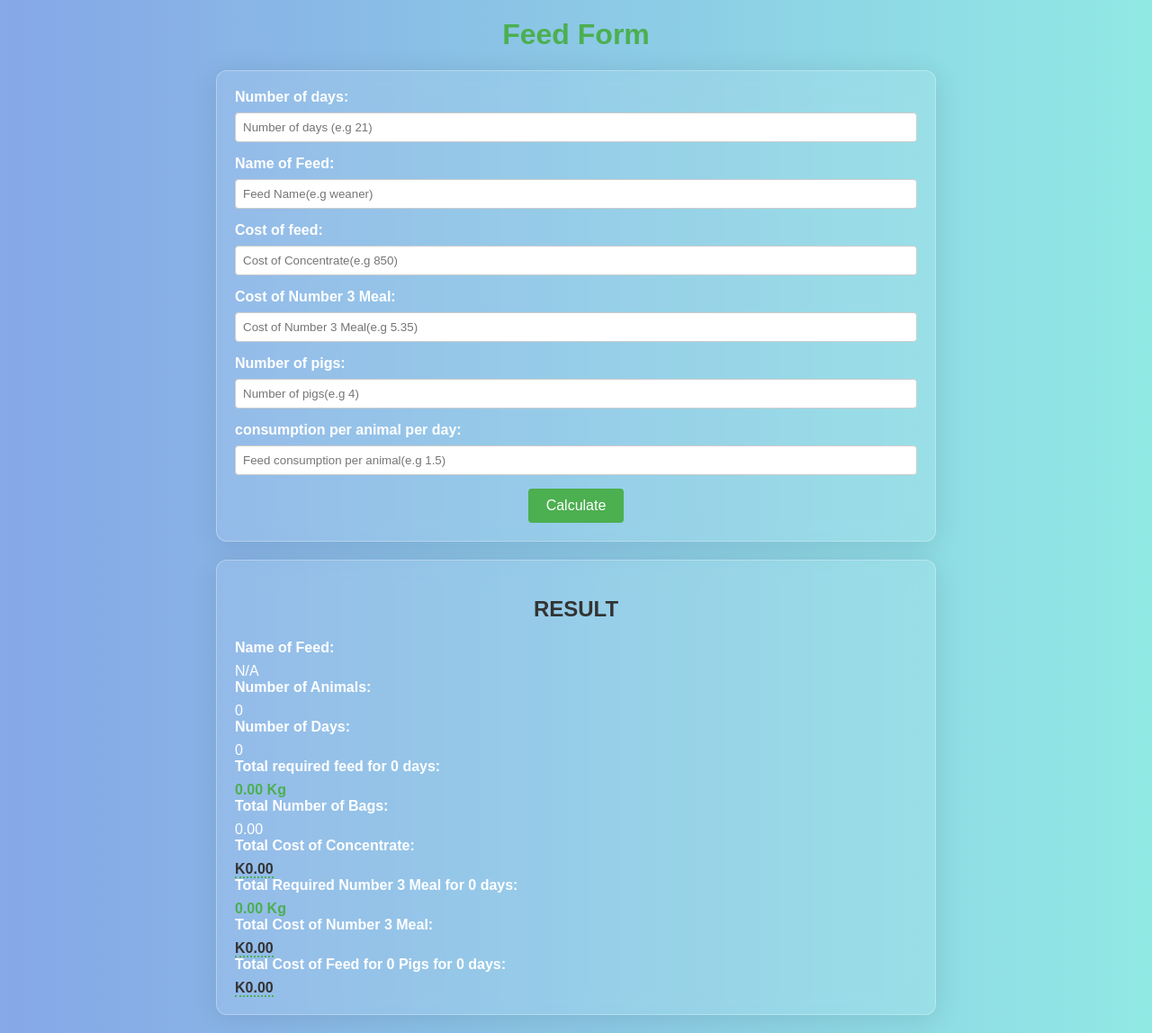
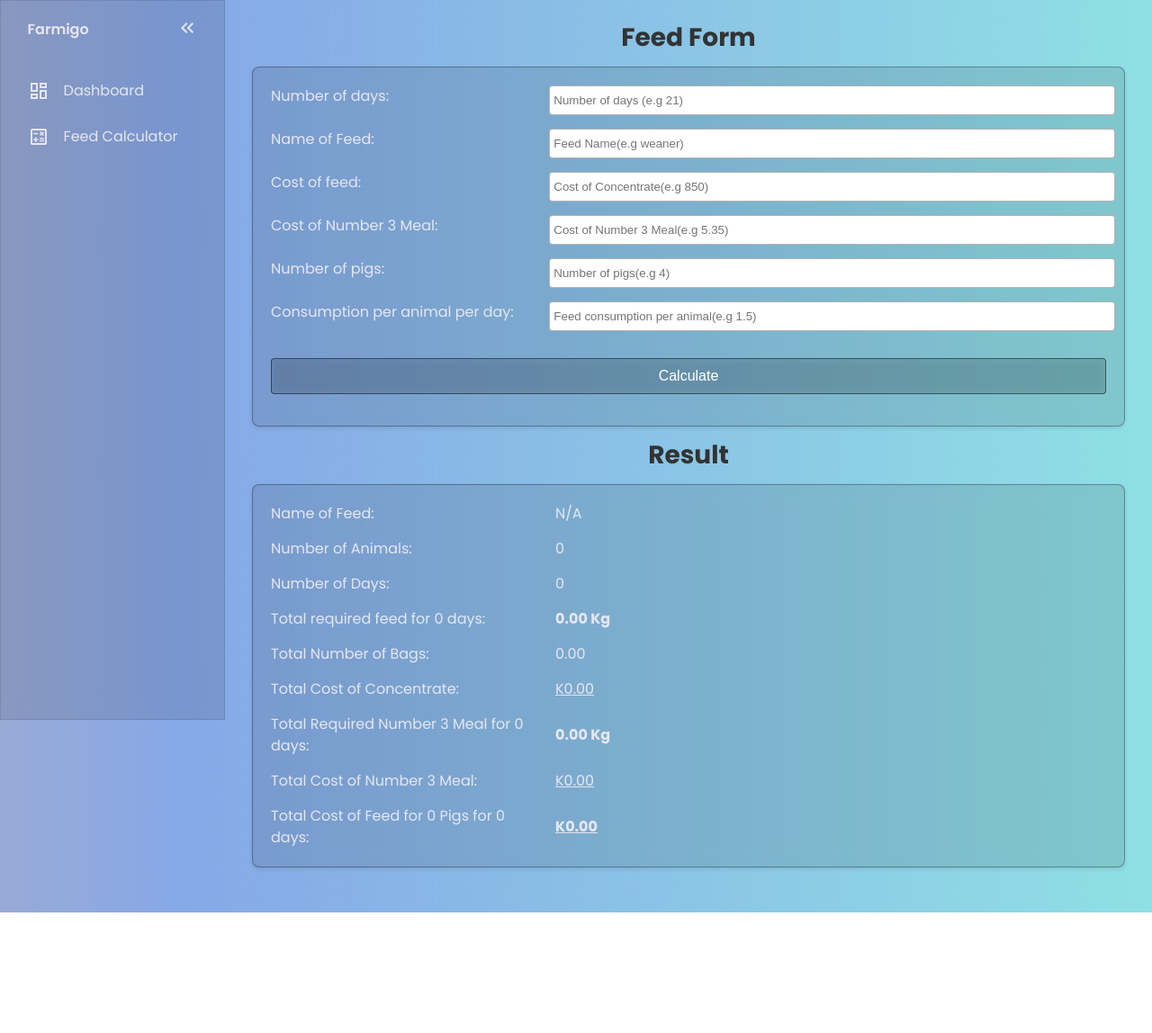
Before and after one commit to WhiteHatOracle/python-pig-management-system, a Flask app: page /calculate in a window 1280 px wide. Shown: the whole page at 90% size. After the commit the page ends 1014 px from the top, so only its background shows below. Run offline with Flask 3, Linux system fonts and the light colour scheme.

Commit message:
made too many edits to keep up with, among others, added a navbar

```diff
--- a/Templates/dashboard.html
+++ b/Templates/dashboard.html
@@ -1,14 +1,41 @@
 <!DOCTYPE html>
 <html lang="en">
 <head>
+    {% block head %}
     <meta charset="UTF-8">
     <meta name="viewport" content="width=device-width, initial-scale=1.0">
-    <link rel="stylesheet" href="{{ url_for('static', filename='css/main.css') }}">
-    <title>Dashboard</title>
+    <title>{% block title %}{% endblock %} - Dashboard</title>
+    <link rel="stylesheet" href="{{url_for('static', filename='css/base.css')}}">
+    {% endblock %}
 </head>
 <body>
-    <h1>you are logged in</h1>
-    <a href="{{url_for('logout')}}">logout</a>
-    <a href="{{url_for('calculate')}}">Feed Calculatoro</a>
+    <nav id="sidebar">
+        <ul>
+            <li>
+                <span class="logo">Farmigo</span>
+                <button onclick=toggleSidebar() id="toggle-btn">
+                    <svg xmlns="http://www.w3.org/2000/svg" height="24px" viewBox="0 -960 960 960" width="24px" fill="#e8eaed"><path d="M440-240 200-480l240-240 56 56-183 184 183 184-56 56Zm264 0L464-480l240-240 56 56-183 184 183 184-56 56Z"/></svg>
+                </button>
+            </li>
+            <li>
+                <a href="{{url_for('dashboard')}}">
+                    <svg xmlns="http://www.w3.org/2000/svg" height="24px" viewBox="0 -960 960 960" width="24px" fill="#e8eaed"><path d="M520-600v-240h320v240H520ZM120-440v-400h320v400H120Zm400 320v-400h320v400H520Zm-400 0v-240h320v240H120Zm80-400h160v-240H200v240Zm400 320h160v-240H600v240Zm0-480h160v-80H600v80ZM200-200h160v-80H200v80Zm160-320Zm240-160Zm0 240ZM360-280Z"/></svg>
+                    <span>Dashboard</span>
+                </a>
+            </li>
+            <li>
+            <a href="{{url_for('calculate')}}">
+                    <svg xmlns="http://www.w3.org/2000/svg" height="24px" viewBox="0 -960 960 960" width="24px" fill="#e8eaed"><path d="M320-240h60v-80h80v-60h-80v-80h-60v80h-80v60h80v80Zm200-30h200v-60H520v60Zm0-100h200v-60H520v60Zm44-152 56-56 56 56 42-42-56-58 56-56-42-42-56 56-56-56-42 42 56 56-56 58 42 42Zm-314-70h200v-60H250v60Zm-50 472q-33 0-56.5-23.5T120-200v-560q0-33 23.5-56.5T200-840h560q33 0 56.5 23.5T840-760v560q0 33-23.5 56.5T760-120H200Zm0-80h560v-560H200v560Zm0-560v560-560Z"/></svg>
+                    <span>Feed Calculator</span>
+                </a>
+            </li>
+
+        </ul>
+    </nav>
+    <main>
+
+        {% block content %}{% endblock %}
+    </main>
+    <script src="{{url_for('static', filename = 'js/script.js')}}"></script>
 </body>
 </html>
--- a/Templates/feed-calculator.html
+++ b/Templates/feed-calculator.html
@@ -1,3 +1,81 @@
+{% extends 'dashboard.html' %}
+
+{% block title %}Feed Planner{% endblock %}
+
+{% block head %}
+<meta name="viewport" content="width=device-width, initial-scale=1.0">
+<link rel="stylesheet" href="{{ url_for('static', filename='css/feedcalculator.css') }}">
+<link rel="stylesheet" href="{{ url_for('static', filename='css/base.css') }}">
+{% endblock %}
+
+{% block content %}
+<h1>Feed Form</h1>
+
+<form method="POST" action="?scroll=results">
+    {{ form.hidden_tag() }}
+    <label for="days">Number of days: </label>
+    {{ form.days(autocomplete="off") }}
+    <label for="feed">Name of Feed: </label>
+    {{ form.feed(autocomplete="off") }}
+    <label for="feed_cost">Cost of feed: </label>
+    {{ form.feed_cost(autocomplete="off") }}
+    <label for="num3_meal_cost">Cost of Number 3 Meal: </label>
+    {{ form.num3_meal_cost(autocomplete="off") }}
+    <label for="pigs">Number of pigs: </label>
+    {{ form.pigs(autocomplete="off") }}
+    <label for="feed_consumption">Consumption per animal per day: </label>
+    {{ form.feed_consumption(autocomplete="off") }}
+    <div class="submitBTN">
+        {{ form.submit }}
+    </div>
+</form>
+
+<h1>Result</h1>
+
+<div id="results" class="result-feed">
+    <label for="feed">Name of Feed: </label>
+    <span>{{ result.feed|default('N/A') }}</span>
+
+    <label for="pigs">Number of Animals: </label>
+    <span>{{ result.pigs|default(0) }}</span>
+
+    <label for="days">Number of Days: </label>
+    <span>{{ result.days|default(0) }}</span>
+
+    <label for="totalFeed">Total required feed for {{ result.days|default(0) }} days: </label>
+    <span><b>{{ "%.2f"|format(result.totalFeed|default(0)) }} Kg</b></span>
+
+    <label for="numOfBags">Total Number of Bags: </label>
+    <span>{{ "%.2f"|format(result.numOfBags|default(0)) }}</span>
+
+    <label for="concCost">Total Cost of Concentrate: </label>
+    <span><u>K{{ "%.2f"|format(result.concCost|default(0)) }}</u></span>
+
+    <label for="num3Meal">Total Required Number 3 Meal for {{ result.days|default(0) }} days: </label>
+    <span><b>{{ "%.2f"|format(result.num3Meal|default(0)) }} Kg</b></span>
+
+    <label for="num3MealTotalCost">Total Cost of Number 3 Meal: </label>
+    <span><u>K{{ "%.2f"|format(result.num3MealTotalCost|default(0)) }}</u></span>
+
+    <label for="totalCost">Total Cost of Feed for {{ result.pigs|default(0) }} Pigs for {{ result.days|default(0) }} days: </label>
+    <span><b><u>K{{ "%.2f"|format(result.totalCost|default(0)) }}</u></b></span>
+</div>
+
+<script>
+    window.addEventListener('load', function () {
+        const urlParams = new URLSearchParams(window.location.search);
+        if (urlParams.get('scroll') === 'results') {
+            const resultsDiv = document.getElementById('results');
+            if (resultsDiv) {
+                resultsDiv.scrollIntoView({ behavior: 'smooth' });
+            }
+        }
+    });
+</script>
+{% endblock %}
+
+
+<!--
 <!DOCTYPE html>
 <html lang="en">
 <head>
@@ -71,4 +149,4 @@
     </script>
 
 </body>
-</html>
+</html> -->
--- a/app.py
+++ b/app.py
@@ -1,5 +1,6 @@
 from flask import Flask, render_template, url_for, redirect, flash, request, jsonify
 from flask_sqlalchemy import SQLAlchemy
+from sqlalchemy import Column, Date
 from flask_login import UserMixin, LoginManager, login_user, login_required, logout_user, current_user
 from flask_wtf import FlaskForm
 from wtforms import StringField, PasswordField, SubmitField, BooleanField, IntegerField, DecimalField
@@ -33,6 +34,28 @@
     id = db.Column(db.Integer, primary_key=True)
     username = db.Column(db.String(20), nullable = False, unique=True, index = True) # Indexed for quick lookup
     password = db.Column(db.String(80), nullable = False)
+
+#define sow model
+class Sows(db.Model, UserMixin):
+    id = db.Column(db.Integer, primary_key=True)
+    sow_id = db.Column(db.String(50), unique=True, nullable=False)
+    service_date = db.Column(db.Date, nullable=False)
+    boar_used = db.Column(db.String(50), nullable=False)
+    check_up = db.Column(db.Date)
+    Litter_guard_one = db.Column(db.Date)
+    Litter_guard_two = db.Column(db.Date)
+    feed_up = db.Column(db.Date)
+    Action_date = db.Column(db.Date)
+    Due_date = db.Column(db.Date)
+
+    def calculate_dates(self):
+        self.check_up = self.service_date + timedelta(days=21)
+        self.Litter_guard_one = self.service_date + timedelta(days = 68)
+        self.feed_up = self.service_date + timedelta(days = 90)
+        self.Litter_guard_two = self.service_date + timedelta(days = 100)
+        self.Action_date = self.service_date + timedelta(days = int(109))
+        self.Due_date = self.service_date + timedelta(days = 114)
+
 
 # Define registration form
 class RegisterForm(FlaskForm):
@@ -115,6 +138,7 @@
             flash("An error occurred during registration. Please try again.", "Error")
     return render_template('signup.html', form = form)
 
+#feed calculation route
 @app.route('/calculate', methods=['GET','POST'])
 def calculate():
     # Get input data from the frontend
@@ -147,6 +171,15 @@
         }
     return render_template('feed-calculator.html', form = form, result = result)
 
+@app.route("/sow_manager", methods=['POST','GET'])
+def get_sows():
+    sows = Sows.query.all()
+    return render_template('sows.html')
+
+
 # Run the app
 if __name__ == '__main__':
+    with app.app_context():
+        db.create_all()  # Ensure all tables are created
+        print("Database initialized successfully!")
     app.run(debug=True)
--- /dev/null
+++ b/static/css/base.css
@@ -0,0 +1,160 @@
+@import url('https://fonts.googleapis.com/css2?family=Poppins:ital,wght@0,100;0,200;0,300;0,400;0,500;0,600;0,700;0,800;0,900;1,100;1,200;1,300;1,400;1,500;1,600;1,700;1,800;1,900&display=swap');
+:root{
+  --base-clr: #11121a;
+  --line-clr: #42434a;
+  --hover-clr: #222533;
+  --text-clr: #e6e6ef;
+  --accent-clr: #5e63ff;
+  --secondary-text-clr: #b0b3c1;
+}
+*{
+  margin: 0;
+  padding: 0;
+}
+html{
+  font-family: Poppins, 'Segoe UI', Tahoma, Geneva, Verdana, sans-serif;
+  line-height: 1.5rem;
+}
+body{
+  min-height: 100vh;
+  min-height: 100dvh;
+  color: var(--text-clr);
+  display: grid;
+  grid-template-columns: auto 1fr;
+  background: linear-gradient(90deg, #ff7e5f, #feb47b, #86a8e7, #91eae4);
+  background-size: 300% 300%;
+  animation: gradientMove 20s ease infinite;
+}
+@keyframes gradientMove {
+    0%{
+        background-position: 0% 50%;
+    }
+    50%{
+        background-position: 100% 50%;
+    }
+    100%{
+        background-position: 0% 50%;
+    }
+}
+#sidebar{
+  box-sizing: border-box;
+  height: 100vh;
+  width: 250px;
+  padding: 5px 1em;
+  background-color: var(--base-clr);
+  border-right: 1px solid var(--line-clr);
+
+  position: sticky;
+  top: 0;
+  align-self: start;
+  transition: 300ms ease-in-out;
+  overflow: hidden;
+  text-wrap: nowrap;
+
+  background: rgba(0,0,0,0.1);
+  backdrop-filter: blur(10px);
+  border: 1px solid rgba(0,0,0,0.1);
+}
+#sidebar.close{
+  padding: 5px;
+  width: 60px;
+}
+#sidebar ul{
+  list-style: none;
+}
+#sidebar > ul > li:first-child{
+  display: flex;
+  justify-content: flex-end;
+  margin-bottom: 16px;
+  .logo{
+    font-weight: 600;
+  }
+}
+#sidebar a, #sidebar .logo{
+  border-radius: .5em;
+  padding: .85em;
+  text-decoration: none;
+  color: var(--text-clr);
+  display: flex;
+  align-items: center;
+  gap: 1em;
+}
+#sidebar svg{
+  flex-shrink: 0;
+  fill: var(--text-clr);
+}
+#sidebar a span{
+  flex-grow: 1;
+}
+#sidebar a:hover{
+  background-color: var(--hover-clr);
+}
+.rotate svg:last-child{
+  rotate: 180deg;
+}
+#toggle-btn{
+  margin-left: auto;
+  padding: 1em;
+  border: none;
+  border-radius: .5em;
+  background: none;
+  cursor: pointer;
+
+  svg{
+    transition: rotate 150ms ease;
+  }
+}
+#toggle-btn:hover{
+  background-color: var(--hover-clr);
+}
+
+main{
+  padding: min(30px, 7%);
+}
+
+@media(max-width: 800px){
+  body{
+    grid-template-columns: 1fr;
+  }
+  main{
+    padding: 2em 1em 60px 1em;
+  }
+  .container{
+    border: none;
+    padding: 0;
+  }
+  #sidebar{
+    height: 60px;
+    width: 100%;
+    border-right: none;
+    border-top: 1px solid var(--line-clr);
+    padding: 0;
+    position: fixed;
+    top: unset;
+    bottom: 0;
+    z-index: 100;
+
+    > ul{
+      padding: 0;
+      display: grid;
+      grid-auto-columns: 60px;
+      grid-auto-flow: column;
+      align-items: center;
+      overflow-x: scroll;
+    }
+    ul li{
+      height: 100%;
+    }
+    ul a{
+      width: 60px;
+      height: 60px;
+      padding: 0;
+      border-radius: 0;
+      justify-content: center;
+    }
+
+    ul li span, ul li:first-child{
+      display: none;
+    }
+  }
+}
--- a/static/css/feedcalculator.css
+++ b/static/css/feedcalculator.css
@@ -1,137 +1,96 @@
-/* General Styles */
-body{
-    font-family: Arial, sans-serif;
-    margin: 0;
-    padding: 0;
-    background-color: #f4f4f9;
-    display: flex;
-    flex-direction: column;
-    justify-content: center;
-    align-items: center;
-    min-height: 100vh;
+h1{
+    font-size: 28px;
     color: #333;
-
-    background: linear-gradient(90deg, #ff7e5f, #feb47b, #86a8e7, #91eae4);
-    background-size: 300% 300%;
-    animation: gradientMove 15s ease infinite;
-}
-@keyframes gradientMove {
-    0%{
-        background-position: 0% 50%;
-    }
-    50%{
-        background-position: 100% 50%;
-    }
-    100%{
-        background-position: 0% 50%;
-    }
-}
-
-h1 {
-    text-align: center;
-    margin-top: 20px;
-    color: #4CAF50;
-}
-
-h2 {
-    color: #333;
-    margin-top: 20px;
     text-align: center;
 }
 
-/* Form Styles */
-form {
-    background: #ffffff;
-    padding: 20px 30px;
+form{
+    max-width: auto;
+    margin: 20px auto;
+    padding: 20px;
+    background: rgba(0, 0, 0, 0.1);
+    backdrop-filter: blur(10px);
+    border: 1px solid rgba(0, 0, 0, 0.3);
     border-radius: 8px;
-    box-shadow: 0 4px 6px rgba(0, 0, 0, 0.1);
-    width: 100%;
-    max-width: 400px;
-
-    background: rgba(255, 255, 255, 0.1); /* Semi-transparent white */
-    backdrop-filter: blur(10px);         /* Blur effect */
-    -webkit-backdrop-filter: blur(10px); /* Safari support */
-    border: 1px solid rgba(255, 255, 255, 0.3); /* Subtle border */
-    border-radius: 12px;                /* Rounded corners */
-    box-shadow: 0 4px 30px rgba(0, 0, 0, 0.1); /* Subtle shadow */
-    padding: 20px;
-    /* width: 100%; */
-    max-width: 800px;
-    box-sizing: border-box;
-    color: #ffffff;                     /* Text color for contrast */
+    box-shadow: 0 2px 4px rgba(0, 0, 0, 0.1);
+    display: grid;
+    grid-template-columns: 1fr 2fr;
 }
 
-label {
-    display: block;
+form label{
+    display: grid;
     margin-bottom: 8px;
-    font-weight: bold;
-
 }
 
-input[type="text"], input[type="number"], select {
+form input{
     width: 100%;
-    padding: 8px;
+    padding: 8px 4px;
+    border: 1px solid rgba(0, 0, 0, 0.3);
+    border-radius: 4px;
     margin-bottom: 15px;
-    border: 1px solid #ccc;
-    border-radius: 4px;
-    box-sizing: border-box;
-    outline: none;
 }
 
-.submitBTN{
-    display: flex;
-    justify-content: center; /* Center horizontally */
-    align-items: center;    /* Center vertically (optional, if needed) */
+.submitBTN {
+    text-align: center;
+    margin-top: 15px;
+    grid-column: 1/-1;
+    width: 100%;
 }
 
-input[type="submit"] {
-    background-color: #4CAF50;
+.submitBTN input {
+    background: rgba(0, 0, 0, 0.1);
+    backdrop-filter: blur(4px);
     color: white;
-    border: none;
+    border: 1px solid rgba(0, 0, 0, 0.5);
     padding: 10px 20px;
+    font-size: 1em;
+    border-radius: 4px;
     cursor: pointer;
-    border-radius: 4px;
-    font-size: 16px;
 }
 
-input[type="submit"]:hover {
-    background-color: #45a049;
+.submitBTN input:hover {
+    background-color: #222533;
 }
 
-/* Result Section Styles */
+/* Result Section */
 .result-feed {
+    max-width: auto;
     margin: 20px auto;
-    background: #ffffff;
-    padding: 20px 30px;
+    padding: 20px;
+    background: rgba(0, 0, 0, 0.1);
+    backdrop-filter: blur(10px);
+    border: 1px solid rgba(0, 0, 0, 0.3);
     border-radius: 8px;
-    box-shadow: 0 4px 6px rgba(0, 0, 0, 0.1);
-    width: 100%;
-    max-width: 400px;
-
-    background: rgba(255, 255, 255, 0.1); /* Semi-transparent white */
-    backdrop-filter: blur(10px);         /* Blur effect */
-    -webkit-backdrop-filter: blur(10px); /* Safari support */
-    border: 1px solid rgba(255, 255, 255, 0.3); /* Subtle border */
-    border-radius: 12px;                /* Rounded corners */
-    box-shadow: 0 4px 30px rgba(0, 0, 0, 0.1); /* Subtle shadow */
-    padding: 20px;
-    /* width: 100%; */
-    max-width: 800px;
-    box-sizing: border-box;
-    color: #ffffff;                     /* Text color for contrast */
+    box-shadow: 0 2px 4px rgba(0, 0, 0, 0.1);
+    display: grid;
+    grid-template-columns: 1fr 2fr; /* Two columns: labels and values */
+    gap: 15px 10px; /* Row and column spacing */
+    align-items: center;
 }
 
-label {
-    font-weight: bold;
+.result-feed label{
+    text-align: left;
+    padding-right: 10px 15px;
 }
 
-b {
-    color: #4CAF50;
+@media (max-width: 768px) {
+    form{
+        grid-template-columns: 1fr;
+    }
+    form label input{
+        text-align: left;
+        padding: 0;
+    }
+    .result-feed {
+        grid-template-columns: 1fr; /* Switch to single column on smaller screens */
+    }
+
+    .result-feed label, .result-feed span {
+        text-align: left; /* Align all text to the left for single-column layout */
+        padding-right: 0;
+    }
+
+    .result-feed span{
+        color: #333;
+    }
 }
-
-u {
-    color: #333;
-    text-decoration: none;
-    font-weight: bold;
-    border-bottom: 2px dotted #4CAF50;
-}
--- /dev/null
+++ b/static/js/script.js
@@ -0,0 +1,8 @@
+const toggleButton = document.getElementById('toggle-btn')
+const sidebar = document.getElementById('sidebar')
+
+function toggleSidebar(){
+  sidebar.classList.toggle('close')
+  toggleButton.classList.toggle('rotate')
+
+}
```
Also changed, not shown: Templates/sows.html (added, +14 -0 lines), instance/database.db.
